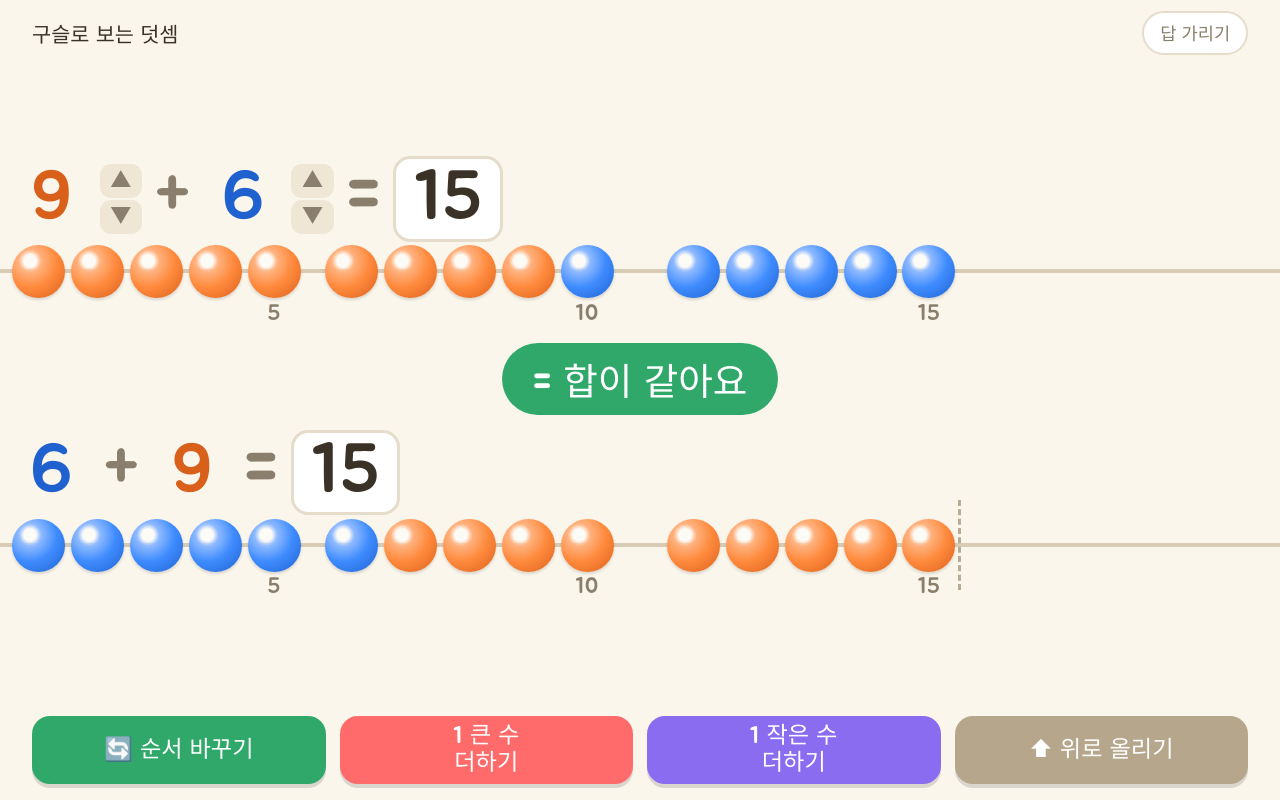
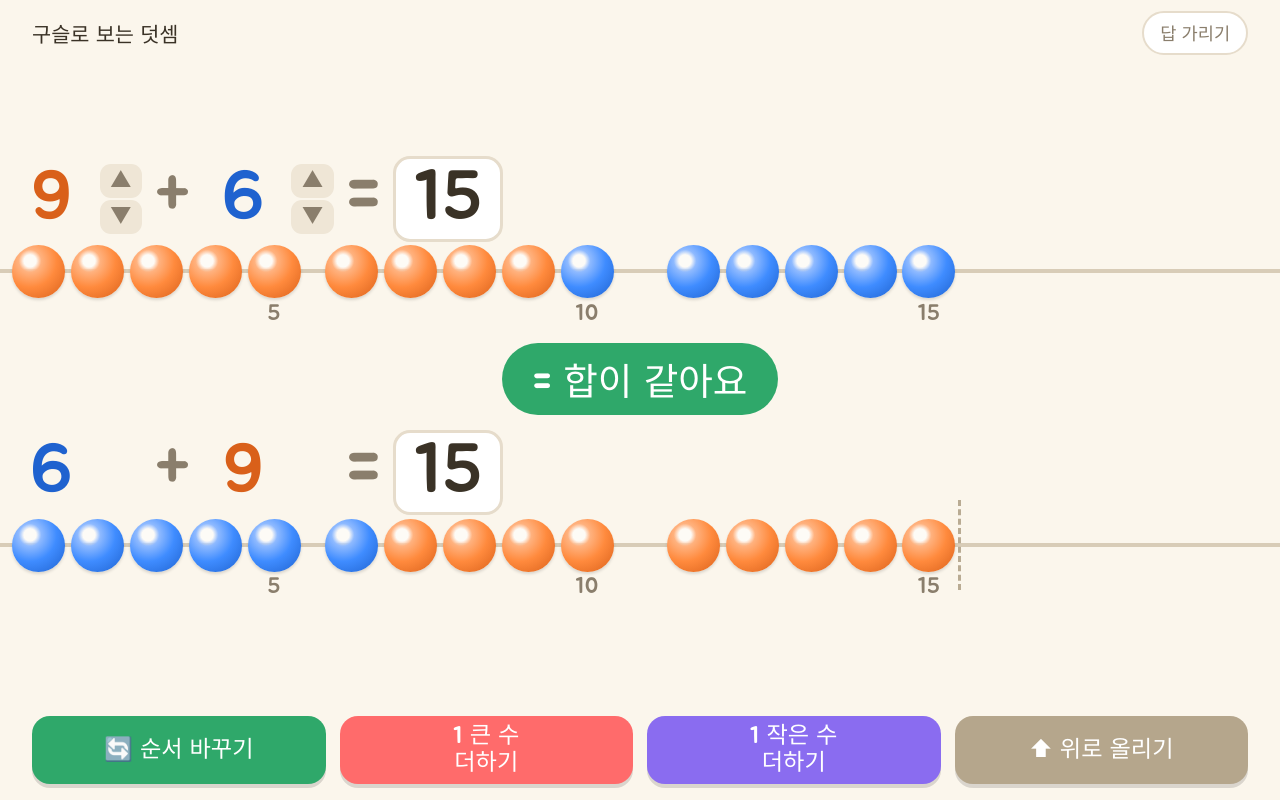
Before and after one commit to jihye84/beadadd, a plain HTML site: page index.html in a window 1280 px wide. Drawn offline with Linux system fonts and the light colour scheme.

Commit message:
아래 식에도 화살표 자리만큼 빈칸을 넣어 위 식과 간격 맞춤
Co-Authored-By: Claude Opus 5.5 <noreply@anthropic.com>
Claude-Session: https://claude.ai/code/session_011uarRfMxNnWa4Vx6BBZH92

```diff
--- a/index.html
+++ b/index.html
@@ -74,6 +74,7 @@
     border:0;border-radius:.5em;background:#efe6d6;color:var(--soft);cursor:pointer;line-height:1;padding:0}
   .step button:active{background:#e2d5bf}
   .step button:disabled{opacity:.3}
+  .step.ph{visibility:hidden}
 
   .track{position:relative;height:var(--th,calc(var(--d)*1.65));}
   .bead{position:absolute;top:0;width:var(--d);height:var(--d);border-radius:50%;will-change:transform}
@@ -237,6 +238,8 @@
     return `<span class="step"><button data-s="${which}+" ${v >= MAX ? 'disabled' : ''} aria-label="1 크게">▲</button>` +
            `<button data-s="${which}-" ${v <= 1 ? 'disabled' : ''} aria-label="1 작게">▼</button></span>`;
   }
+  // 아래 식에도 화살표 자리만큼 빈칸을 넣어 위 식과 간격을 맞춤
+  const PH = '<span class="step ph" aria-hidden="true"><button tabindex="-1">▲</button><button tabindex="-1">▼</button></span>';
   function renderA() {
     $('eqA').innerHTML = numSpan(A, 'o') + stepper('a') + '<span class="op">+</span>' +
       numSpan(B, 'b') + stepper('b') + '<span class="op">=</span>' + sumSpan('A', A + B);
@@ -253,8 +256,8 @@
     const { first, second, mode } = bottom;
     const total = first.n + second.n;
     const ch2 = mode === 'up' || mode === 'down';
-    $('eqB').innerHTML = numSpan(first.n, first.c) + '<span class="op">+</span>' +
-      numSpan(second.n, second.c, ch2) + '<span class="op">=</span>' + sumSpan('B', total, pop);
+    $('eqB').innerHTML = numSpan(first.n, first.c) + PH + '<span class="op">+</span>' +
+      numSpan(second.n, second.c, ch2) + PH + '<span class="op">=</span>' + sumSpan('B', total, pop);
     drawTrack($('trackB'), bottomList(), { guideAt: A + B, guideOn: true });
     setBadge(badgeOn && (!hide || revealedB) ? mode : null);
   }
@@ -278,7 +281,7 @@
   // ---------- 동작 ----------
   function startCopy() {
     // 아래 줄을 위 줄과 똑같이 그려 놓고 출발
-    $('eqB').innerHTML = numSpan(A, 'o') + '<span class="op">+</span>' + numSpan(B, 'b') +
+    $('eqB').innerHTML = numSpan(A, 'o') + PH + '<span class="op">+</span>' + numSpan(B, 'b') + PH +
       '<span class="op">=</span><span class="sum hidden">?</span>';
     setBadge(null);
     return drawTrack($('trackB'), beadsFor([{ n: A, c: 'o' }, { n: B, c: 'b' }]), { guideAt: A + B, guideOn: false });
```
